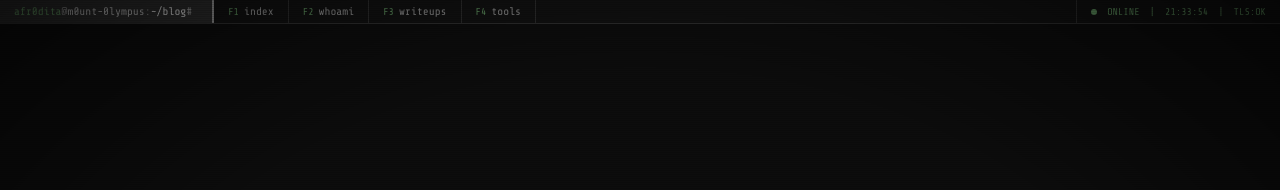
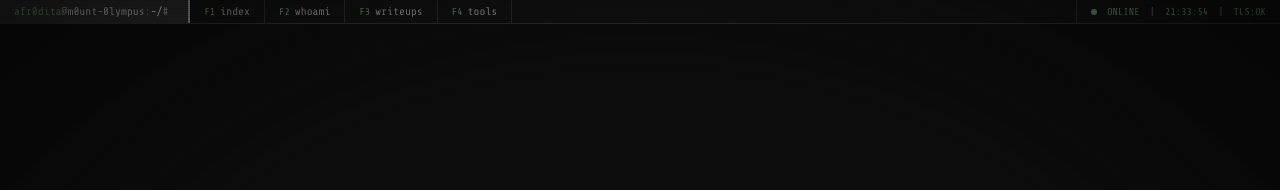
Before and after one commit to martabyte/martabyte.github.io, a Jekyll site: the page built from pages/contact.md, in a window 1280 px wide. Shown: the top 190 px of the page. Built offline with Jekyll 4.4.1, drawn with Linux system fonts in a browser that asks for light colours.

Commit message:
hardcore update

```diff
--- a/_includes/nav.html
+++ b/_includes/nav.html
@@ -1,6 +1,6 @@
 <nav class="nav-bar">
   <div class="nav-prompt">
-    <span class="u">afr0dita</span><span class="s">@</span><span class="h">m0unt-0lympus</span><span class="s">:</span><span class="p">~/blog</span><span class="s">#</span>&nbsp;
+    <span class="u">afr0dita</span><span class="s">@</span><span class="h">m0unt-0lympus</span><span class="s">:</span><span class="p">~/</span><span class="s">#</span>&nbsp;
   </div>
   <div class="nav-links">
     <a href="{{ '/' | relative_url }}"
```
